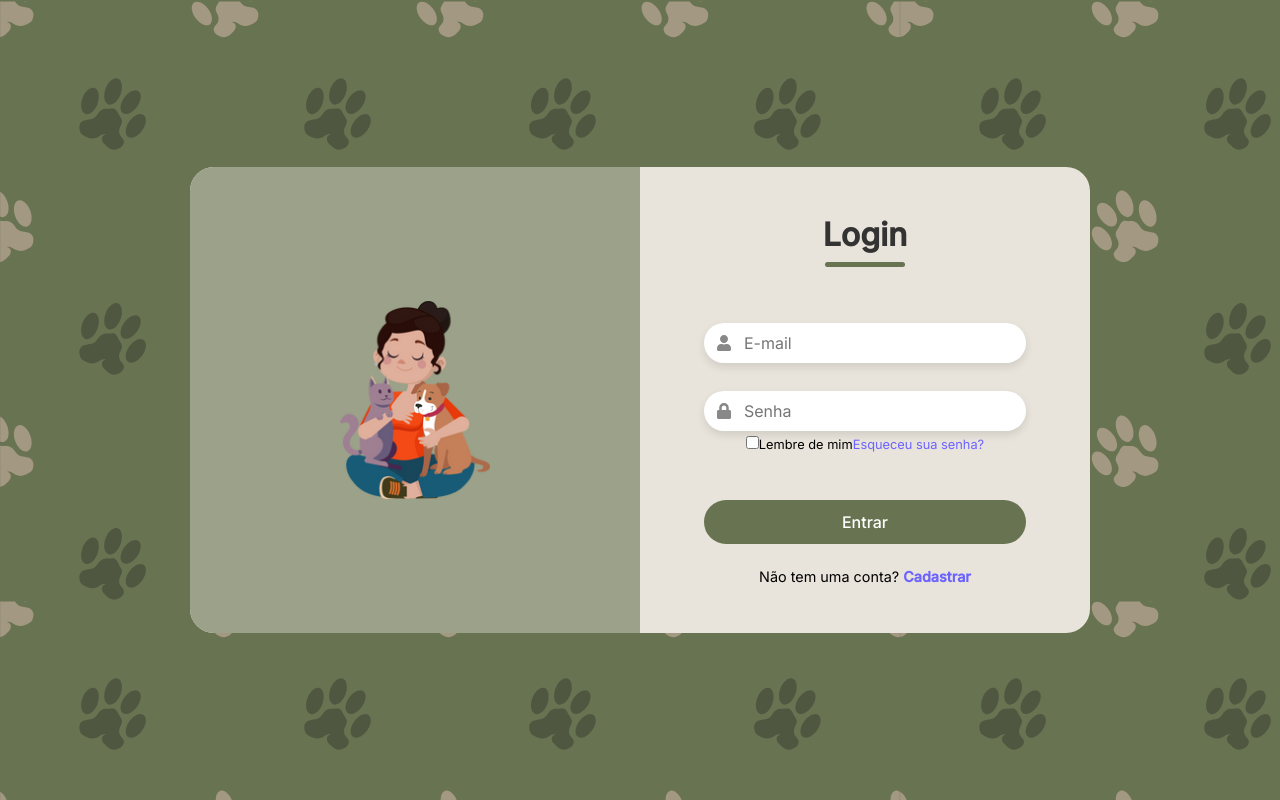
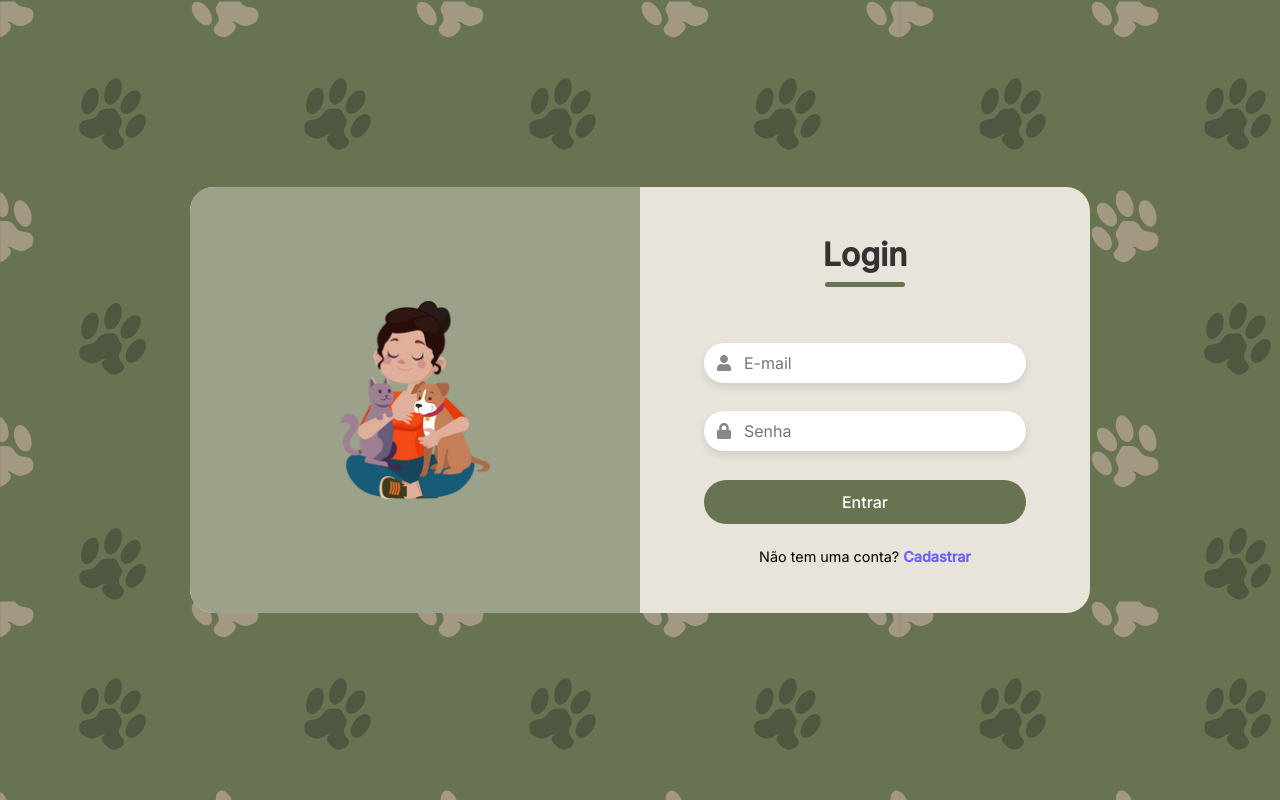
Before and after one commit to saracristinas/Sistema-de-adocao, a React (Vite) app: page /login in a window 1280 px wide. Built offline with nearby package versions, Linux system fonts and the light colour scheme; a web font is replaced by a local one.

Commit message:
Removendo lembrar de mim e esqueceu sua senha

```diff
--- a/src/Components/Login/Login.css
+++ b/src/Components/Login/Login.css
@@ -112,24 +112,6 @@
   color: #6c63ff;
 }
 
-/* ===== Checkbox e link ===== */
-.recall-forget {
-  display: flex;
-  justify-content: space-between;
-  align-items: center;
-  font-size: 0.8rem;
-  margin-bottom: 1.5rem;
-}
-
-.recall-forget a {
-  color: #6c63ff;
-  text-decoration: none;
-}
-
-.recall-forget a:hover {
-  text-decoration: underline;
-}
-
 /* ===== Botão de login ===== */
 .button-field {
   margin-bottom: 1.5rem;
--- a/src/Components/Login/Login.jsx
+++ b/src/Components/Login/Login.jsx
@@ -74,14 +74,6 @@ const Login = () => {
               <FaLock className="icon" />
             </div>
 
-            <div className="recall-forget">
-              <label>
-                <input type="checkbox" />
-                Lembre de mim
-              </label>
-              <a href="#">Esqueceu sua senha?</a>
-            </div>
-
             <div className="button-field">
               <button type="submit">Entrar</button>
             </div>
```
